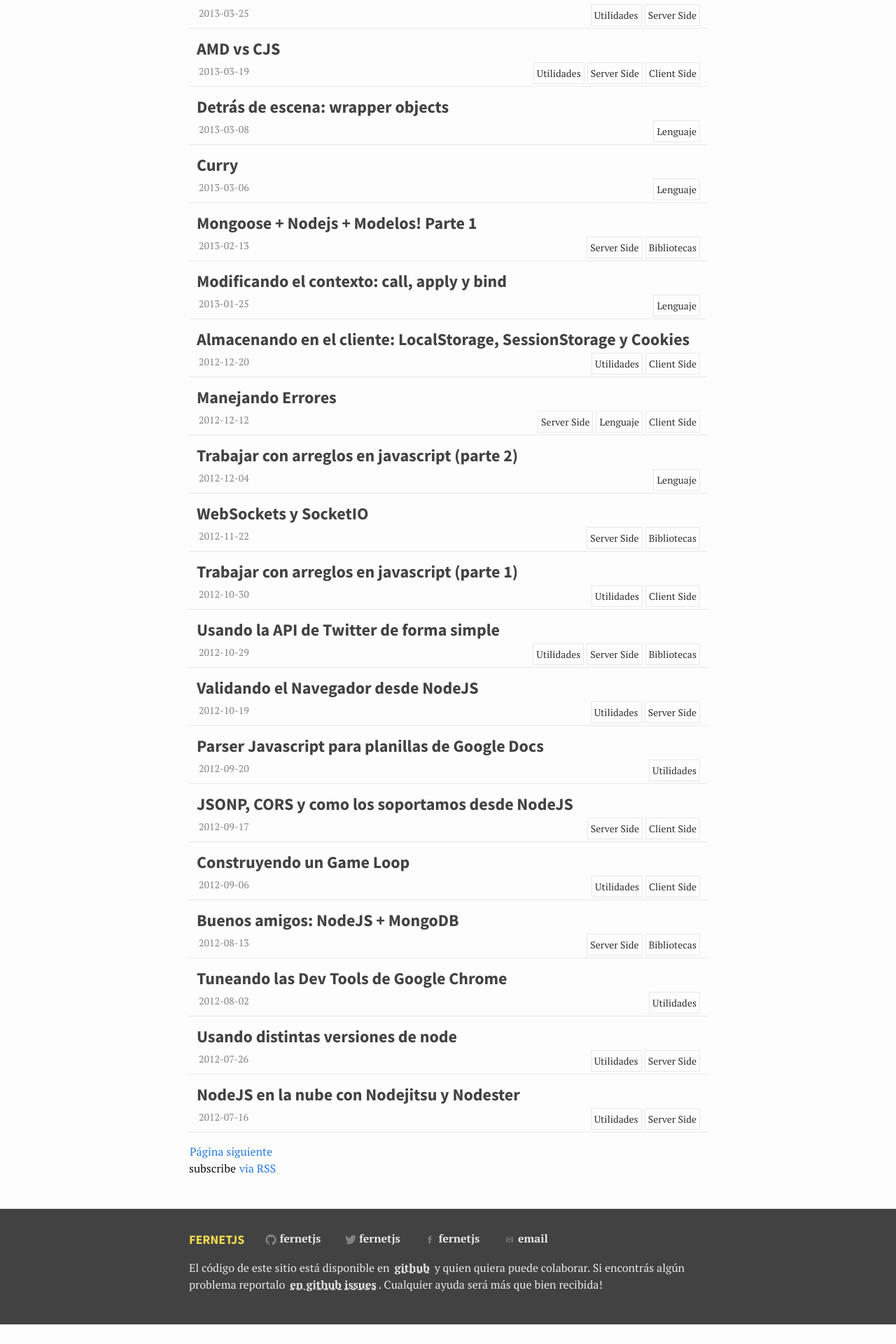
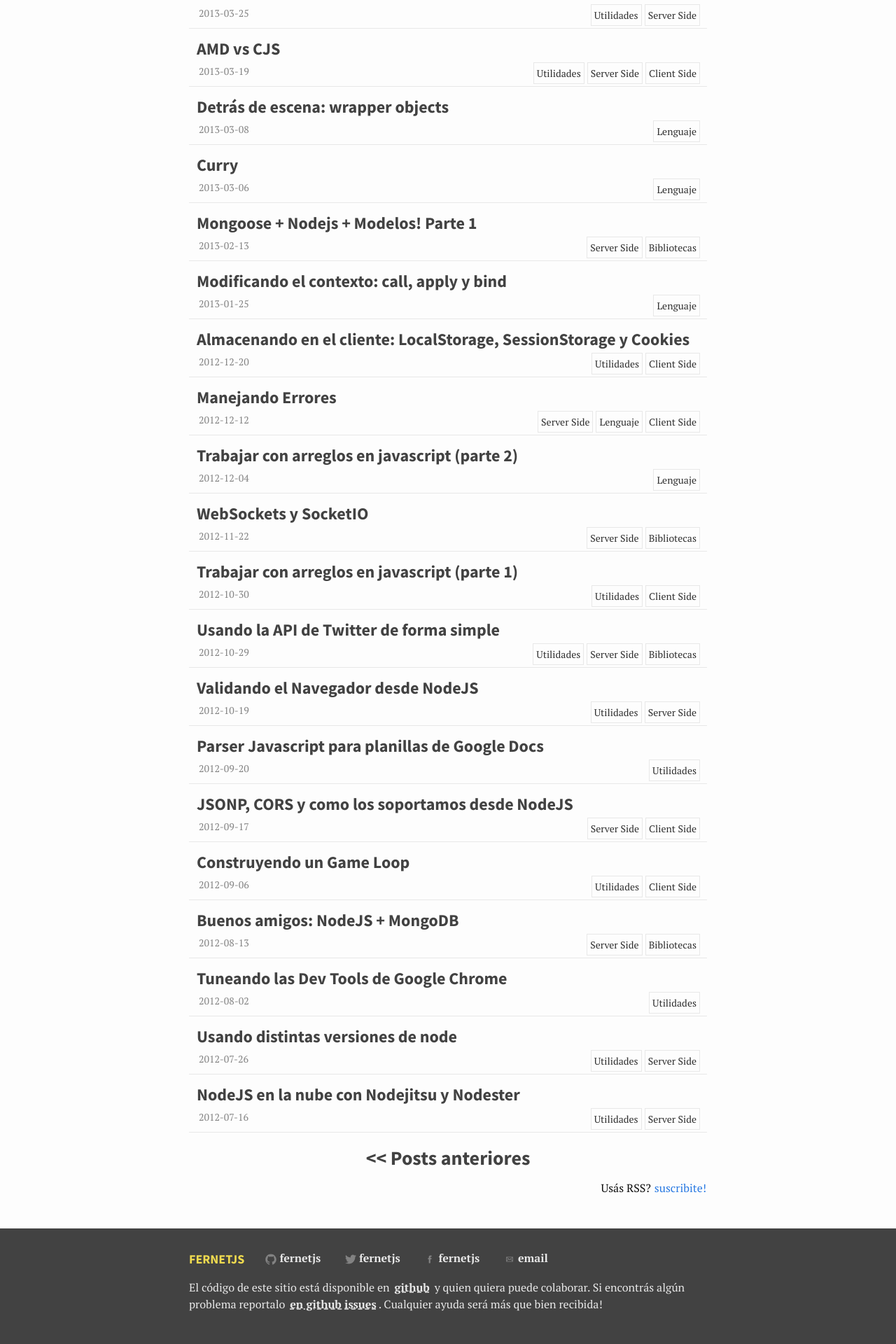
Before and after one commit to fernetjs/fernetjs.github.io, a Jekyll site: the page built from index.html, in a window 1280 px wide. Shown: the part 1068-2988 px from the top of the page at 70% size. Built offline with Jekyll 4.4.1, drawn with Linux system fonts in a browser that asks for light colours; the list of posts is cut into pages by our own code; before the commit the page ends 2960 px from its top, so only the background shows below that.

Commit message:
paginator styling

```diff
--- a/_sass/_layout.scss
+++ b/_sass/_layout.scss
@@ -271,7 +271,23 @@
     font-size: 24px;
 }
 
+.paginator {
+  font-family: $title-font-family;
+  text-align: center;
 
+  a.paginator-btn {
+    white-space: nowrap;
+    color: $grey-color-dark;
+    font-size: 28px;
+    font-weight: bold;
+    padding: 10px 30px;
+  }
+}
+
+.rss-subscribe {
+  margin-top: 10px;
+  text-align:right;
+}
 
 /**
  * Posts
--- a/index.html
+++ b/index.html
@@ -15,14 +15,14 @@ layout: default
   </ul>
 
   <div class="paginator">
+    {% if paginator.next_page_path %}
+      <a href="{{ paginator.next_page_path }}" class="paginator-btn"> &lt;&lt; Posts anteriores</a>
+    {% endif %}
     {% if paginator.previous_page_path %}
-      <a href="{{ paginator.previous_page_path }}">Página anterior</a>
-    {% endif %}
-    {% if paginator.next_page_path %}
-      <a href="{{ paginator.next_page_path }}">Página siguiente</a>
+      <a href="{{ paginator.previous_page_path }}" class="paginator-btn">Posts siguientes &gt;&gt;</a>
     {% endif %}
   </div>
 
-  <p class="rss-subscribe">subscribe <a href="{{ "/feed.xml" | prepend: site.baseurl }}">via RSS</a></p>
+  <p class="rss-subscribe">Usás RSS? <a href="{{ "/feed.xml" | prepend: site.baseurl }}">suscribite!</a></p>
 
 </div>
```
